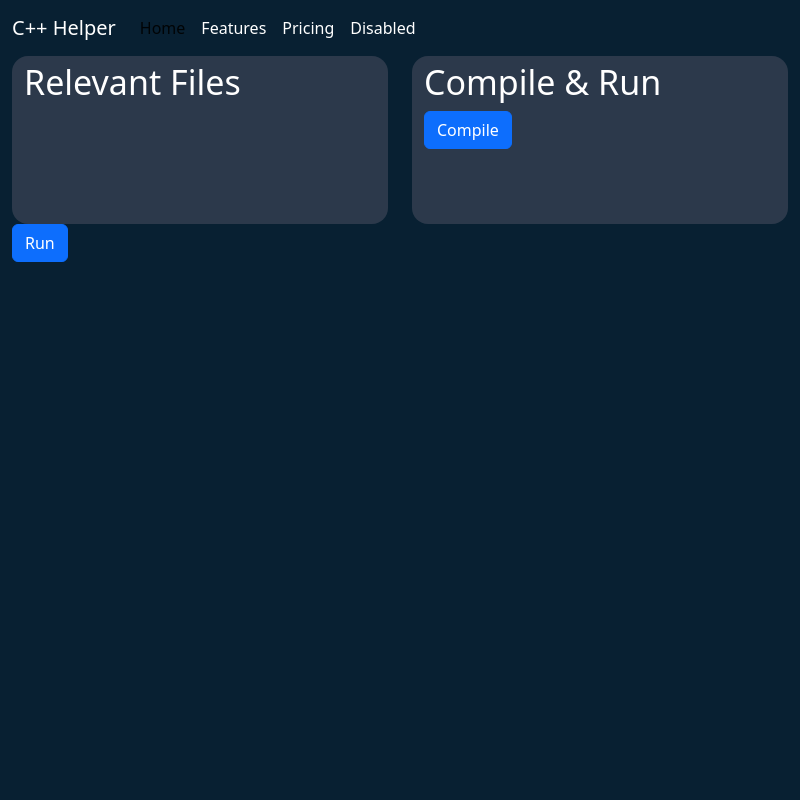
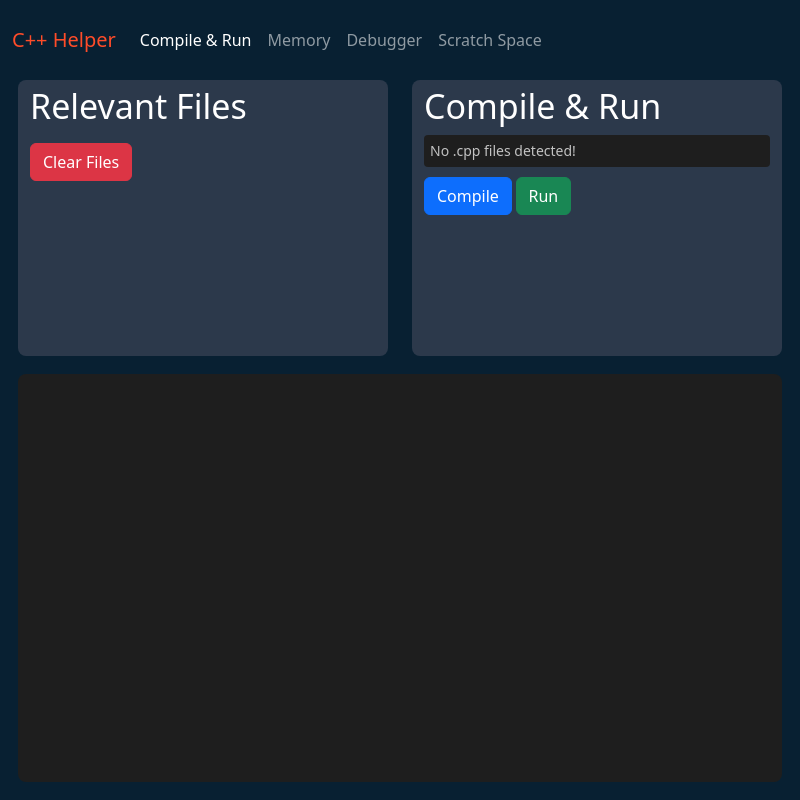
Before and after one commit to Tyrest/DS-Command-Line-Utility, an Electron app: page index.html in a window 800 px wide. Drawn offline with nearby package versions, Linux system fonts and the light colour scheme.

Commit message:
draft for gui layout

```diff
--- a/css/partials/_variables.css
+++ b/css/partials/_variables.css
@@ -8,9 +8,9 @@ html, body {
 :root {
     --color-primary: #082032;
     --color-primary-container: #2C394B;
+    --color-terminal: #1E1E1E;
     --color-border: #334756;
-    /* --color-on-primary: #FF4C29; */
-    --color-on-primary: #FFFFFF;
+    --color-on-primary: #FF4C29;
     --color-on-primary-container: #FFFFFF;
-    --color-
+    --color-on-terminal: #c2c2c2;
 }
--- a/css/style.css
+++ b/css/style.css
@@ -17,36 +17,96 @@ body {
     color: var(--color-on-primary);
 }
 
-.navbar .nav-link .active {
+/* .navbar .nav-link .active {
     color: var(--color-on-primary);
 }
 
 .navbar .nav-link {
     color: var(--color-on-primary-variant);
+} */
+
+.navbar {
+  height: 10%
+}
+
+.interaction-boxes {
+  padding: 0px 6px;
+  height: 36%;
 }
 
 .user-cell {
+  position: absolute;
   display: block;
-    padding: 6px 12px;
+  padding: 6px 12px 18px 12px;
   font-size: 14px;
-    min-height: 12em;
-    height: 100%;
+  height: calc(36% - 12px);
+  width: calc(50% - 30px);
   line-height: 1.42857143;
   color: var(--color-on-primary-container);
   background-color: var(--color-primary-container);
   background-image: none;
-    border-radius: 16px;
+  border-radius: 8px;
 }
 
 .terminal-box {
   display: block;
+  padding: 6px 6px;
+  font-size: 14px;
+  line-height: 1.42857143;
+  color: var(--color-on-terminal);
+  background-color: var(--color-terminal);
+  background-image: none;
+  border-radius: 4px;
+  margin-bottom: 10px;
+}
+
+.terminal {
+  padding: 6px 6px 12px 6px;
+  height: 54%;
+}
+
+.terminal-cell {
+  position: absolute;
   padding: 6px 12px;
   font-size: 14px;
-    min-height: 12em;
-    height: 100%;
+  height: calc(54% - 24px);
+  width: calc(100% - 36px);
   line-height: 1.42857143;
-    color: var(--color-on-primary-container);
-    background-color: var(--color-primary-container);
-    background-image: none;
-    border-radius: 4px;
+  color: var(--color-on-terminal);
+  background-color: var(--color-terminal);
+  border-radius: 8px;
 }
+
+/* .navbar .nav-item .active {
+  content: '';
+  position: relative;
+  width: calc(100% - 16px);
+  transform: scaleX(1);
+  height: 2px;
+  bottom: 4px;
+  left: 8px;
+  background-color: var(--color-on-primary);
+} */
+
+.hover-underline-animation {
+  position: relative;
+  text-decoration: none;
+}
+
+.hover-underline-animation::after {
+  content: '';
+  position: absolute;
+  width: calc(100% - 16px);
+  transform: scaleX(0);
+  height: 2px;
+  bottom: 4px;
+  left: 8px;
+  background-color: var(--color-on-primary);
+  transform-origin: bottom right;
+  transition: transform 0.25s ease-out;
+}
+
+.hover-underline-animation:hover::after {
+  transform: scaleX(1);
+  transform-origin: bottom left;
+}
--- a/index.html
+++ b/index.html
@@ -12,7 +12,7 @@
 </head>
 
 <body>
-    <nav class="navbar navbar-expand-sm">
+    <nav class="navbar navbar-dark navbar-expand-sm">
         <div class="container-fluid">
             <a class="navbar-brand" href="#">C++ Helper</a>
             <button class="navbar-toggler" type="button" data-bs-toggle="collapse" data-bs-target="#navbarNav"
@@ -22,41 +22,50 @@
             <div class="collapse navbar-collapse" id="navbarNav">
                 <ul class="navbar-nav">
                     <li class="nav-item">
-                        <a class="nav-link active" aria-current="page" href="#">Home</a>
+                        <a class="nav-link active">Compile & Run</a>
                     </li>
                     <li class="nav-item">
-                        <a class="nav-link" href="#">Features</a>
+                        <a class="nav-link hover-underline-animation">Memory</a>
                     </li>
                     <li class="nav-item">
-                        <a class="nav-link" href="#">Pricing</a>
+                        <a class="nav-link hover-underline-animation">Debugger</a>
                     </li>
                     <li class="nav-item">
-                        <a class="nav-link disabled">Disabled</a>
+                        <a class="nav-link hover-underline-animation">Scratch Space</a>
                     </li>
                 </ul>
             </div>
         </div>
     </nav>
+    <div class="interaction-boxes">
         <div class="container-fluid">
             <div class="row">
                 <div class="col">
                     <div class="user-cell">
                         <h1>Relevant Files</h1>
                         <ul id="file-list"></ul>
+                        <button id="clear-files" class="btn btn-danger">Clear Files</button>
                     </div>
                 </div>
                 <div class="col">
                     <div class="user-cell">
                         <h1>Compile & Run</h1>
+
+                        <div id="command-display" class="terminal-box">
+                            No .cpp files detected!
+                        </div>
+
                         <button id="compile" class="btn btn-primary">Compile</button>
+                        <button id="run" class="btn btn-success">Run</button>
                     </div>
                 </div>
             </div>
         </div>
-    <div class="container-fluid" id="run">
-        <p>
-            <button class="btn btn-primary" onclick="run()">Run</button>
-        </p>
+    </div>
+    <div class="terminal">
+        <div class="container-fluid">
+            <div class="terminal-cell"></div>
+        </div>
     </div>
 </body>
 <script src="./renderer.js"></script>
```
Lines whose indentation alone changed are shown as unchanged.
